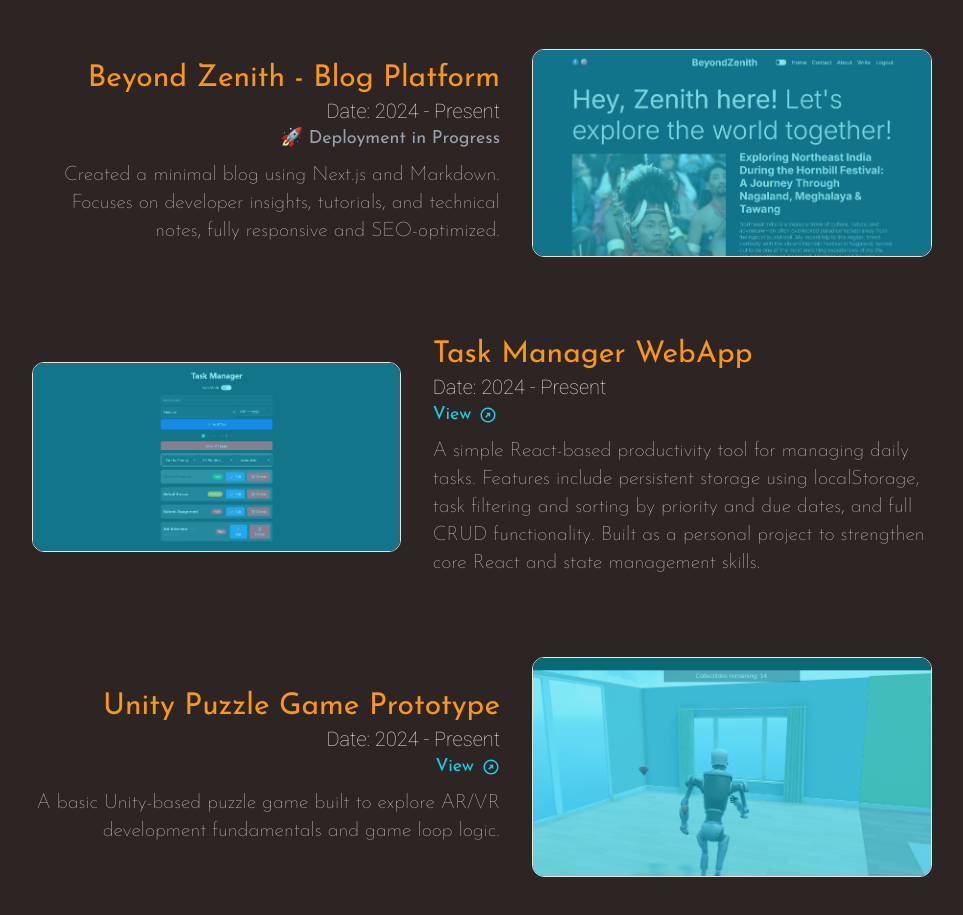
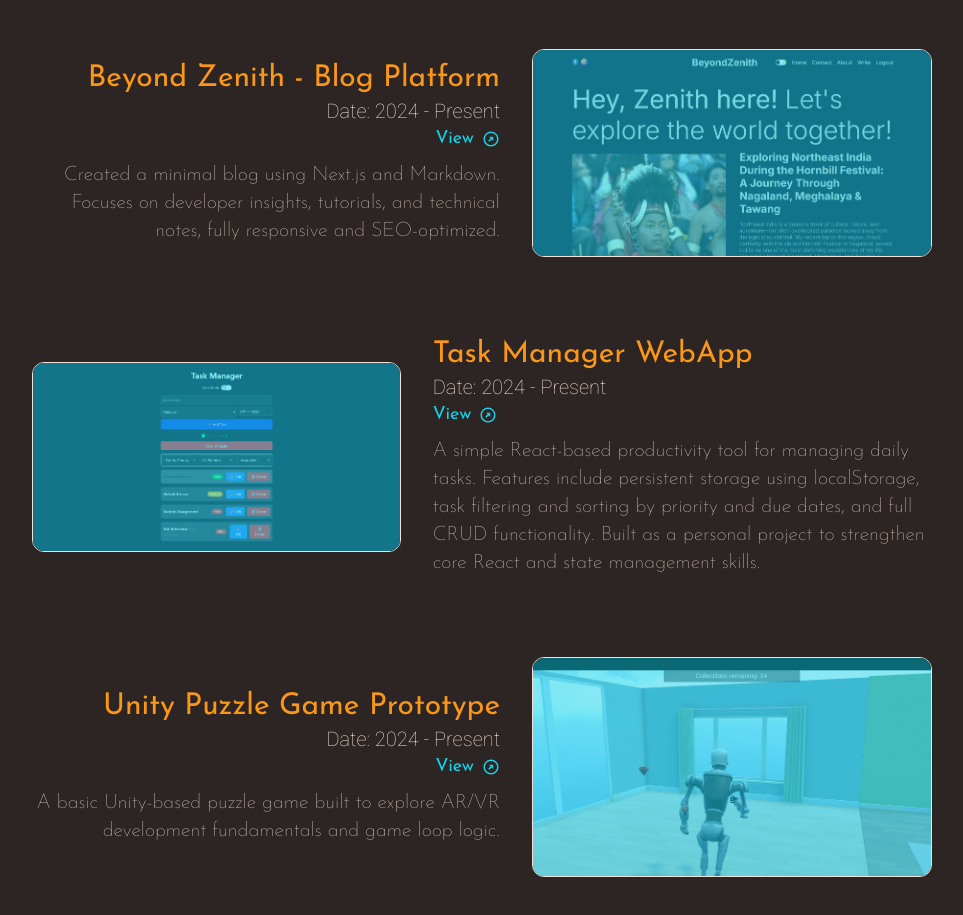
Before and after one commit to ZenithPopat/zenithportfolio, a React (Vite) app: page / in a window 1280 px wide. Shown: the part 3840-4755 px from the top of the page, without its empty margins (158-1121 px from the left). Built offline with nearby package versions, Linux system fonts and the light colour scheme.

Commit message:
Update: Blog link updated

```diff
--- a/src/components/projectSection/ProjectsMain.jsx
+++ b/src/components/projectSection/ProjectsMain.jsx
@@ -20,8 +20,8 @@ const projects = [
     year: "Date: 2024 - Present",
     align: "left",
     image: "../../images/blog.png",
-    link: "#",
-    type: "deployment",
+    link: "https://beyondzenith.vercel.app/",
+    type: "live",
     description:
       "Created a minimal blog using Next.js and Markdown. Focuses on developer insights, tutorials, and technical notes, fully responsive and SEO-optimized.",
   },
```
